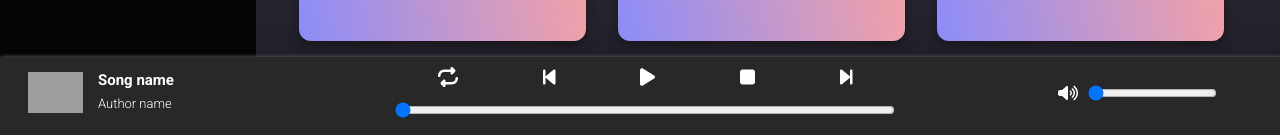
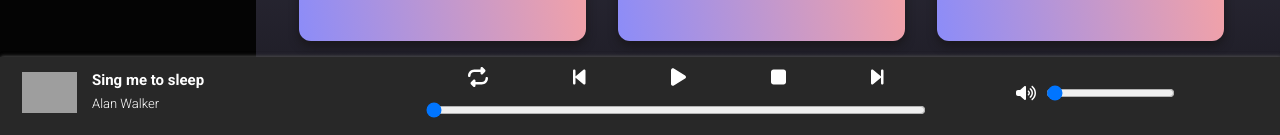
Before and after one commit to huudongg25/spotify, a React (Create React App) app: page /search in a window 1280 px wide. Shown: the part 663-798 px from the top of the page. Built offline with nearby package versions, Linux system fonts and the light colour scheme; grey boxes are pictures that could not be loaded.

Commit message:
update controls

```diff
--- a/src/App.js
+++ b/src/App.js
@@ -6,11 +6,14 @@ import SearchContent from "./components/contentComponents/searchContent";
 import LibraryContent from "./components/contentComponents/libraryContent";
 import { Songs } from "./Context";
 import DataSongs from "./components/data/songs.json";
+import { useState } from "react";
 
 function App() {
+  const [song, setSong] = useState(DataSongs[0]);
+
   return (
     <BrowserRouter>
-      <Songs.Provider value={{ DataSongs }}>
+      <Songs.Provider value={{ DataSongs, song, setSong }}>
         <Routes>
           <Route path="/" element={<Login></Login>} />
           <Route
--- a/src/components/contentComponents/libraryContent/index.js
+++ b/src/components/contentComponents/libraryContent/index.js
@@ -3,13 +3,18 @@ import styles from "./LibraryContent.module.scss";
 import DefaultLayout from "../../layout/defaultLayout";
 import { FontAwesomeIcon } from "@fortawesome/react-fontawesome";
 import { faSearch, faPlay } from "@fortawesome/free-solid-svg-icons";
-import { useContext } from "react";
+import { useContext, useState } from "react";
 import { Songs } from "../../../Context";
 
 const cx = classNames.bind(styles);
 
 function LibraryContent() {
-  const { DataSongs } = useContext(Songs);
+  const { DataSongs, setSong } = useContext(Songs);
+  const [idSong, setIdSong] = useState(0);
+  const handlePlaySong = (idSong) => {
+    setIdSong(idSong);
+    setSong(idSong);
+  };
   return (
     <DefaultLayout>
       <div className={cx("wrapper")}>
@@ -35,7 +40,11 @@ function LibraryContent() {
             <tbody>
               {DataSongs.map((song, index) => {
                 return (
-                  <tr className={cx("tbody-container")} key={index}>
+                  <tr
+                    className={cx("tbody-container")}
+                    key={index}
+                    onClick={() => handlePlaySong(song)}
+                  >
                     <td className={cx("tbody")}>{index + 1}</td>
                     <td className={cx("tbody-song")}>{song.name}</td>
                     <td className={cx("tbody-author")}>{song.author}</td>
--- a/src/components/playBar/PlayBar.module.scss
+++ b/src/components/playBar/PlayBar.module.scss
@@ -7,9 +7,9 @@
 
 .song {
   overflow: hidden;
-  width: 250px;
+  width: 400px;
   display: flex;
-  margin-left: 10px;
+  margin-left: 4px;
   align-items: center;
   &-img {
     max-width: 55px;
@@ -63,10 +63,6 @@
   }
 }
 
-.active {
-  color: var(--button-color);
-}
-
 .progress {
   display: flex;
   justify-content: center;
@@ -87,7 +83,7 @@
   align-items: center;
   justify-content: center;
   color: var(--white-color);
-  width: 250px;
+  width: 333px;
   &-input {
     transition: 0.4s;
     cursor: pointer;
--- a/src/components/playBar/index.js
+++ b/src/components/playBar/index.js
@@ -9,9 +9,42 @@ import {
   faStop,
   faVolumeHigh,
 } from "@fortawesome/free-solid-svg-icons";
+import { useContext, useRef } from "react";
+import { Songs } from "../../Context";
 
 const cx = classNames.bind(styles);
 function PlayBar() {
+  const { song, setSong, DataSongs } = useContext(Songs);
+  const audioRef = useRef();
+
+  const handlePrev = () => {
+    if (song.id > 0) {
+      let newId = song.id - 1;
+      setSong(DataSongs[newId]);
+    } else if (song.id === 0) {
+      let newID = DataSongs.length - 1;
+      setSong(DataSongs[newID]);
+    }
+  };
+  const handleNext = () => {
+    if (song.id < DataSongs.length - 1) {
+      let newId = song.id + 1;
+      setSong(DataSongs[newId]);
+    } else if (song.id === DataSongs.length - 1) {
+      let newID = 0;
+      setSong(DataSongs[newID]);
+    }
+  };
+
+  const handlePlay = () => {
+    audioRef.current.play();
+    console.log(audioRef.current.volume);
+  };
+
+  const handleStop = () => {
+    audioRef.current.pause();
+  };
+
   return (
     <div className={cx("wrapper")}>
       <div className={cx("song")}>
@@ -21,8 +54,8 @@ function PlayBar() {
           alt="song"
         />
         <div className={cx("song-info")}>
-          <h4 className={cx("song-name")}>Song name</h4>
-          <span className={cx("song-author")}>Author name</span>
+          <h4 className={cx("song-name")}>{song.name}</h4>
+          <span className={cx("song-author")}>{song.author}</span>
         </div>
       </div>
       <div className={cx("control")}>
@@ -32,12 +65,22 @@ function PlayBar() {
             icon={faRepeat}
           />
           <FontAwesomeIcon
+            onClick={handlePrev}
             className={cx("control-btn-prev")}
             icon={faBackwardStep}
           />
-          <FontAwesomeIcon className={cx("control-btn-play")} icon={faPlay} />
-          <FontAwesomeIcon className={cx("control-btn-stop")} icon={faStop} />
           <FontAwesomeIcon
+            onClick={handlePlay}
+            className={cx("control-btn-play")}
+            icon={faPlay}
+          />
+          <FontAwesomeIcon
+            onClick={handleStop}
+            className={cx("control-btn-stop")}
+            icon={faStop}
+          />
+          <FontAwesomeIcon
+            onClick={handleNext}
             className={cx("control-btn-next")}
             icon={faForwardStep}
           />
@@ -52,7 +95,7 @@ function PlayBar() {
               min="0"
               max="100"
             />
-            <audio id="audio" src=""></audio>
+            <audio ref={audioRef} id="audio" src={song.url}></audio>
           </div>
         </div>
       </div>
@@ -62,7 +105,7 @@ function PlayBar() {
         <input
           className={cx("volume-input")}
           type="range"
-          value="0"
+          value="1"
           step="1"
           min="0"
           max="100"
```
